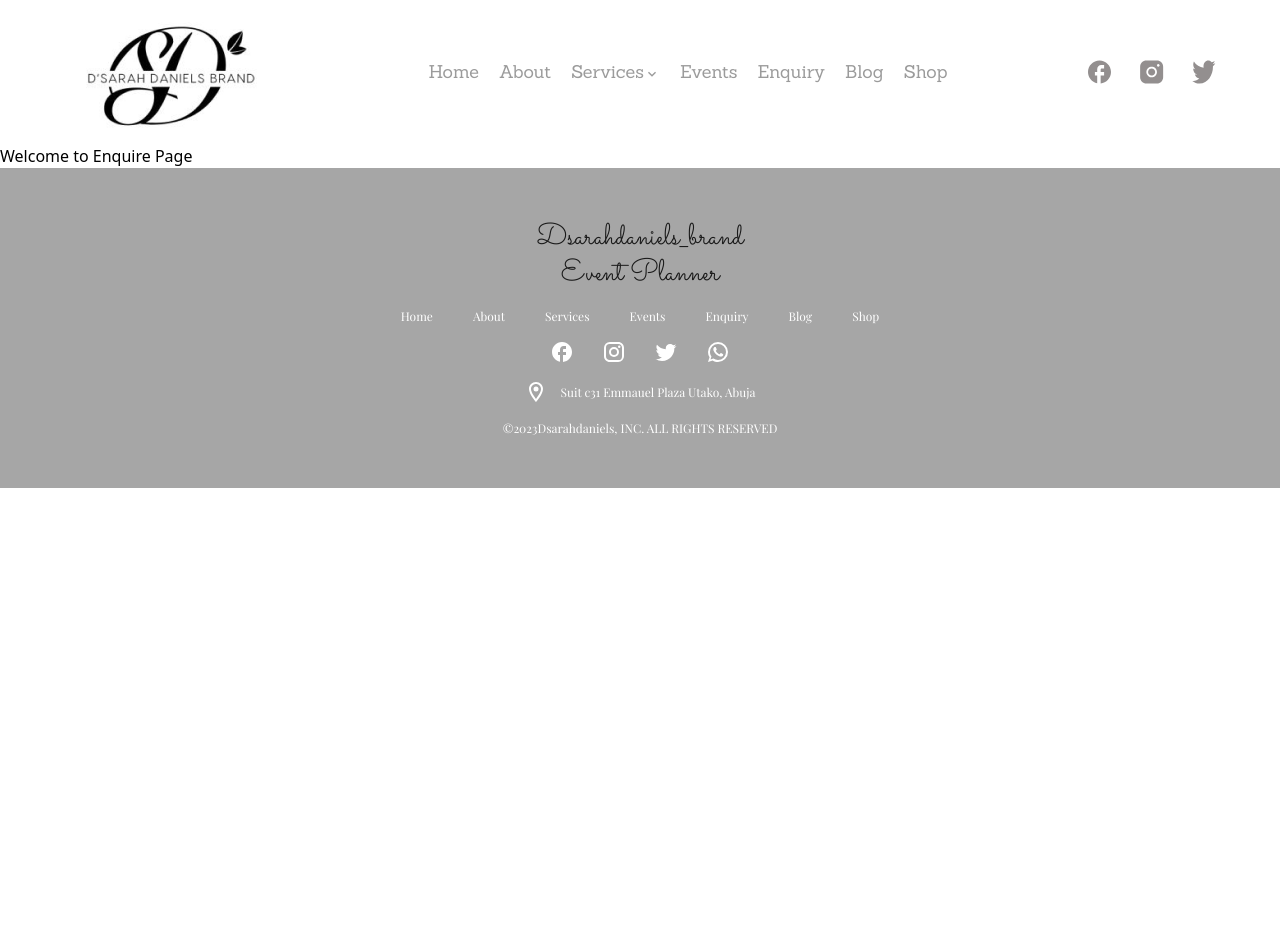
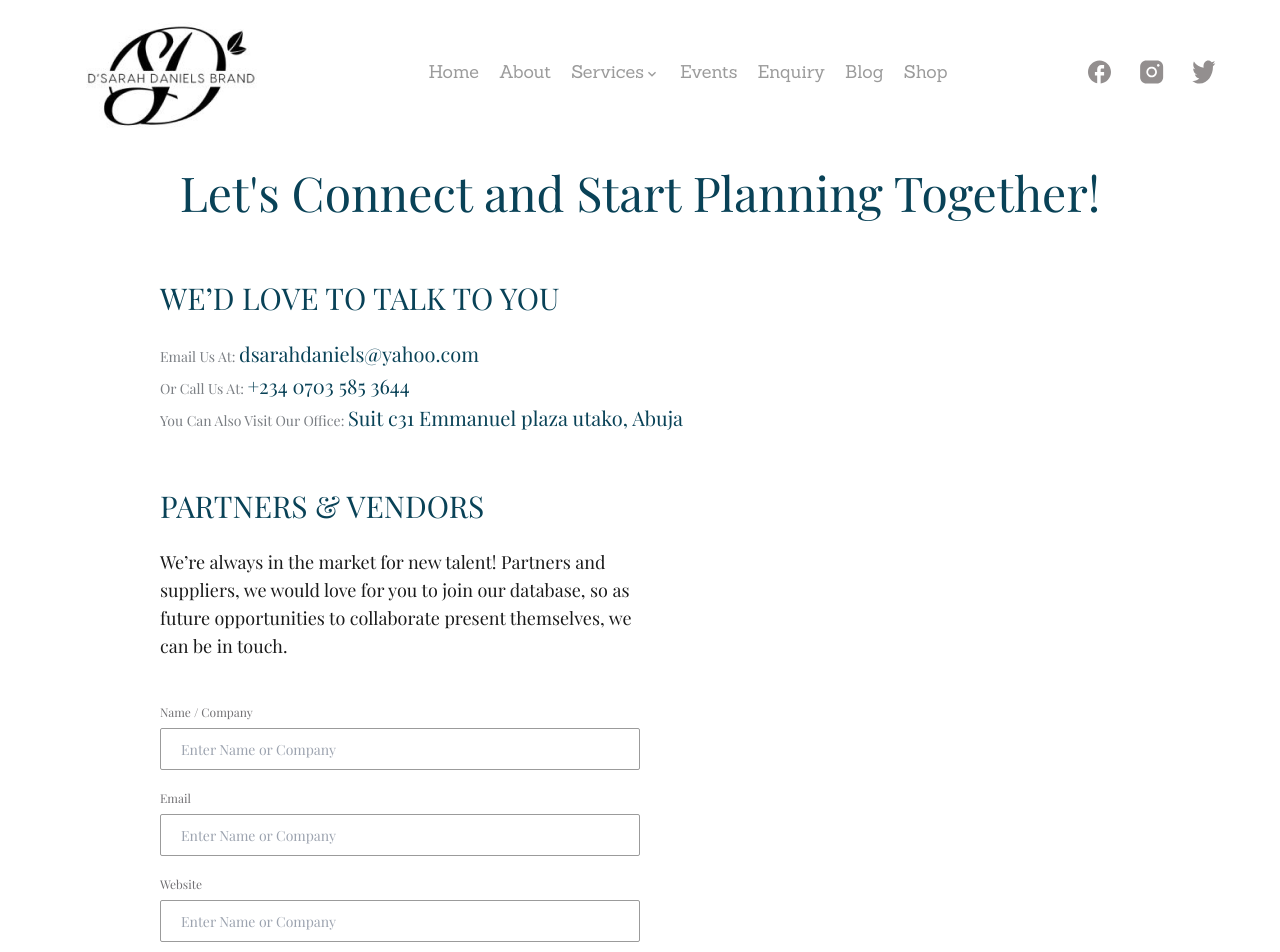
Before and after one commit to Ojotule-Benjamin/dsarahdaniels, a React (Create React App) app: page /enquiry in a window 1280 px wide. Shown: the top 952 px of the page. Before the commit the page ends 800 px from the top, so only its background shows below. Built offline with nearby package versions, Linux system fonts and the light colour scheme.

Commit message:
worked on the enquiry page

```diff
--- a/src/components/AboutUs.tsx
+++ b/src/components/AboutUs.tsx
@@ -35,7 +35,7 @@ const AboutUs = () => {
           to start planning your unforgettable event.
         </p>
         <Link to="/about">
-          <CustomButton text="Learn more" />
+          <CustomButton text="Learn more" className=" bg-white" />
         </Link>
       </div>
     </div>
--- a/src/components/CarouselSection.tsx
+++ b/src/components/CarouselSection.tsx
@@ -18,7 +18,7 @@ const CarouselSection: React.FC<CarouselSectionProps> = ({
       <div className="w-full flex items-center">
         {carouselImages.map((item, index) => (
           <Swiper
-            spaceBetween={50}
+            spaceBetween={0}
             slidesPerView={2}
             key={index}
             className="w-full swiper"
--- a/src/interfaces/global.interface.ts
+++ b/src/interfaces/global.interface.ts
@@ -72,7 +72,7 @@ export interface ICustomInputProps {
   type?: string;
   label: string;
   name?: string;
-  value: string;
+  value?: string;
   className?: string;
   placeholder?: string;
   onChange?: (e: React.ChangeEvent<HTMLInputElement>) => void;
--- a/src/pages/enquiry/Enquiry.tsx
+++ b/src/pages/enquiry/Enquiry.tsx
@@ -1,9 +1,151 @@
 import React from "react";
+import Header from "../../components/Header";
+import CustomButton from "../../components/CustomButton";
+import CustomInput from "../../components/CustomInput";
 
 const Enquiry = () => {
   return (
-    <div>
-      <h1>Welcome to Enquire Page</h1>
+    <div className="w-full px-40 flex flex-col ">
+      <Header
+        header="Let's Connect and Start Planning Together!"
+        className=""
+      />
+      {/* talk to you */}
+      <div className=" flex flex-col gap-1 pt-10">
+        <h1 className=" font-playfairDisplay font-normal text-3xl pb-5  text-primaryColorBlue">
+          WE’D LOVE TO TALK TO YOU
+        </h1>
+        <div>
+          <p className=" font-playfairDisplay font-normal text-sm text-textColorDarkGray">
+            Email Us At:{" "}
+            <a
+              className=" text-xl text-primaryColorBlue"
+              href="mailto:dsarahdaniels@yahoo.com"
+            >
+              dsarahdaniels@yahoo.com
+            </a>
+          </p>
+        </div>
+        <div className=" flex items-start">
+          <p className=" font-playfairDisplay font-normal text-sm text-textColorDarkGray">
+            Or Call Us At:{" "}
+            <a
+              href="tel:07035853644"
+              className=" text-xl text-primaryColorBlue"
+            >
+              +234 0703 585 3644
+            </a>
+          </p>
+        </div>
+
+        <div>
+          <p className=" font-playfairDisplay font-normal text-sm text-textColorDarkGray">
+            You Can Also Visit Our Office:{" "}
+            <span className=" text-xl text-primaryColorBlue">
+              Suit c31 Emmanuel plaza utako, Abuja
+            </span>
+          </p>
+        </div>
+      </div>
+
+      {/* partnership */}
+      <div className=" w-1/2 flex flex-col gap-1 py-14">
+        <h1 className=" font-playfairDisplay font-normal pb-5 text-3xl text-primaryColorBlue">
+          PARTNERS & VENDORS
+        </h1>
+        <p className="   font-playfairDisplay font-normal text-lg text-textColorBlack">
+          We’re always in the market for new talent! Partners and suppliers, we
+          would love for you to join our database, so as future opportunities to
+          collaborate present themselves, we can be in touch.
+        </p>
+        <form className=" pt-10 flex flex-col gap-5">
+          {/* <div className="flex flex-col ">
+            <label className=" font-playfairDisplay font-semibold text-sm text-textColorDarkGray">
+              Name or Company
+            </label>
+            <input
+              name="name"
+              className=" w-2/3 p-5 font-playfairDisplay text-sm text-textColorBlack border border-borderColor outline-none h-9"
+              placeholder="Enter Name or Company "
+            />
+          </div>
+          <div className="flex flex-col ">
+            <label className=" font-playfairDisplay font-semibold text-sm text-textColorDarkGray">
+              Email
+            </label>
+            <input
+              className=" w-2/3 p-5 font-playfairDisplay text-sm text-textColorBlack border border-borderColor outline-none h-9"
+              placeholder="Enter Name or Company "
+            />
+          </div>
+          <div className="flex flex-col ">
+            <label className=" font-playfairDisplay font-semibold text-sm text-textColorDarkGray">
+              Website
+            </label>
+            <input
+              className=" w-2/3 p-5 font-playfairDisplay text-sm text-textColorBlack border border-borderColor outline-none h-9"
+              placeholder="Enter Name or Company "
+            />
+          </div>
+          <div className="flex flex-col ">
+            <label className=" font-playfairDisplay font-semibold text-sm text-textColorDarkGray">
+              Tell us about your service
+            </label>
+            <textarea
+              className=" h-28 mb-5 p-5 font-playfairDisplay text-sm text-textColorBlack border border-borderColor outline-none "
+              placeholder="Enter Name or Company "
+            />
+          </div> */}
+
+          <CustomInput
+            type="text"
+            label={"Name / Company "}
+            //name= {companyName}
+            //value= {value}
+            //onChange,
+            placeholder="Enter Name or Company"
+            className=" w-2/3 p-5 font-playfairDisplay text-sm text-textColorBlack border border-borderColor outline-none h-9"
+          />
+          <CustomInput
+            type="text"
+            label={"Email "}
+            //name= {companyName}
+            //value= {value}
+            //onChange,
+            placeholder="Enter Name or Company"
+            className=" w-2/3 p-5 font-playfairDisplay text-sm text-textColorBlack border border-borderColor outline-none h-9"
+          />
+          <CustomInput
+            type="text"
+            label={"Website "}
+            //name= {companyName}
+            //value= {value}
+            //onChange,
+            placeholder="Enter Name or Company"
+            className=" w-2/3 p-5 font-playfairDisplay text-sm text-textColorBlack border border-borderColor outline-none h-9"
+          />
+          {/* <CustomInput
+            type="text"
+            label={"Tell us about your service"}
+            //name= {companyName}
+            //value= {value}
+            //onChange,
+            placeholder="Tell us about your service"
+            className=" h-28 mb-5 p-0 font-playfairDisplay text-sm text-textColorBlack border border-borderColor outline-none "
+          /> */}
+          <div className="flex flex-col ">
+            <label className=" font-playfairDisplay font-semibold text-sm text-textColorDarkGray">
+              Tell us about your service
+            </label>
+            <textarea
+              className=" h-28 mb-5 p-5 font-playfairDisplay text-sm text-textColorBlack border border-borderColor outline-none "
+              placeholder="Enter Name or Company "
+            />
+          </div>
+
+          <CustomButton text="Submit" />
+        </form>
+      </div>
     </div>
   );
 };
--- a/src/pages/home/Home.tsx
+++ b/src/pages/home/Home.tsx
@@ -8,8 +8,14 @@ import GetUpdates from "../../components/GetUpdates";
 import EventDetails from "../../components/EventDetails";
 import { carouselImagesItems } from "../../interfaces/global.interface";
 import creativeDirector from "../../assets/imgs/creativeDirector.png";
+import { useNavigate } from "react-router-dom";
 
 const Home = () => {
+  const navigate = useNavigate();
+
+  const handleClick = () => {
+    navigate("/enquiry");
+  };
   const carouselImages: carouselImagesItems[] = [
     {
       id: 1,
@@ -48,7 +54,7 @@ const Home = () => {
         planning and design, and let's create unforgettable memories together"
         title="Meet Our Creative Director"
         subTitle="Sarah Daniels"
-        button={<CustomButton text="Connect" />}
+        button={<CustomButton text="Connect" onClick={handleClick} />}
       />
       <SneakPeakGallery />
       <EventDetails />
```
